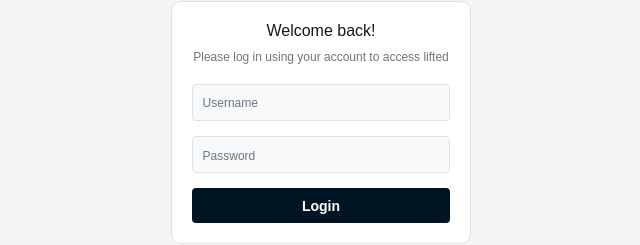
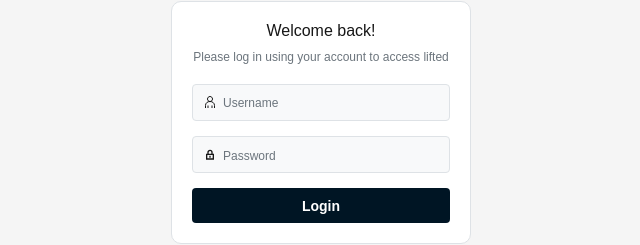
Before and after one commit to unordentlich/lifted, a Next.js app: page /project/login in a window 1280 px wide. Shown: the part 330-575 px from the top of the page, without its empty margins (319-959 px from the left). Built offline with nearby package versions, Linux system fonts and the light colour scheme.

Commit message:
Login style improvements

```diff
--- a/src/app/project/login/page.module.css
+++ b/src/app/project/login/page.module.css
@@ -1,3 +1,7 @@
+body {
+    padding: 0 !important;
+}
+
 .container {
     display: flex;
     justify-content: center;
@@ -22,6 +26,12 @@
     gap: 15px;
 }
 
+.form form input {
+    width: 100%;
+    padding-left: 30px !important;
+    color: var(--color-text);
+}
+
 .title {
     text-align: center;
     font-weight: var(--font-weight-medium);
@@ -35,3 +45,15 @@
     color: var(--color-text-muted);
     margin-bottom: 20px;
 }
+
+.inputIconGroup {
+    position: relative;
+}
+
+.icon {
+    position: absolute;
+    left: 10px;
+    top: 0;
+    bottom: 0;
+    margin: auto;
+}
--- a/src/app/project/login/page.tsx
+++ b/src/app/project/login/page.tsx
@@ -1,17 +1,24 @@
 import Logo from "@/styles/components/Logo";
 import styles from "./page.module.css";
 import '@/styles/branding.css';
+import { GrUser, GrFormLock } from "react-icons/gr";
 
 export default function Login() {
     return (
         <div className={styles.container}>
-            <Logo style={{height: '65px'}} />
+            <Logo style={{ height: '65px' }} />
             <div className={styles.form}>
                 <p className={styles.title}>Welcome back!</p>
                 <p className={styles.sub}>Please log in using your account to access lifted</p>
                 <form>
-                    <input type="text" placeholder="Username" />
-                    <input type="password" placeholder="Password" />
+                    <div className={styles.inputIconGroup}>
+                        <GrUser className={styles.icon} style={{height: '12px'}} />
+                        <input type="text" placeholder="Username" />
+                    </div>
+                    <div className={styles.inputIconGroup}>
+                        <GrFormLock className={styles.icon} />
+                        <input type="password" placeholder="Password" />
+                    </div>
                     <button>Login</button>
                 </form>
             </div>
```
